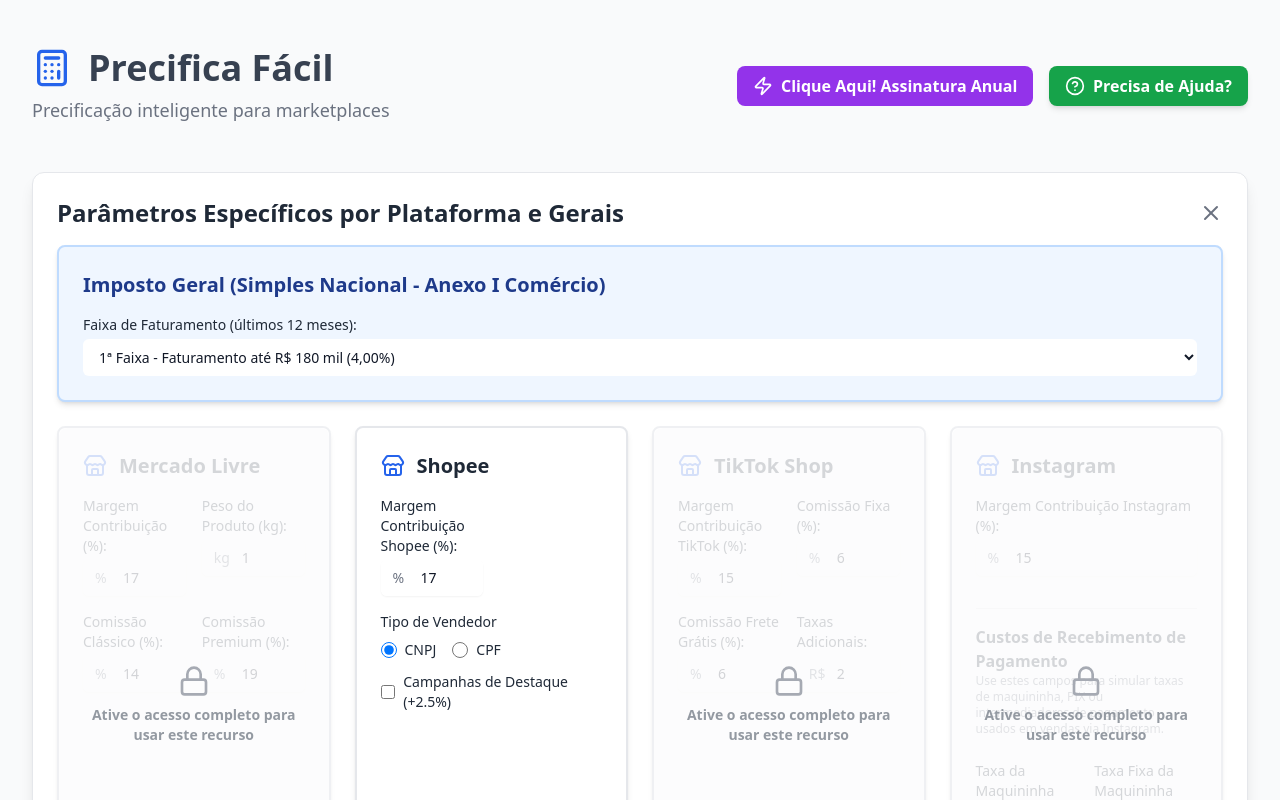
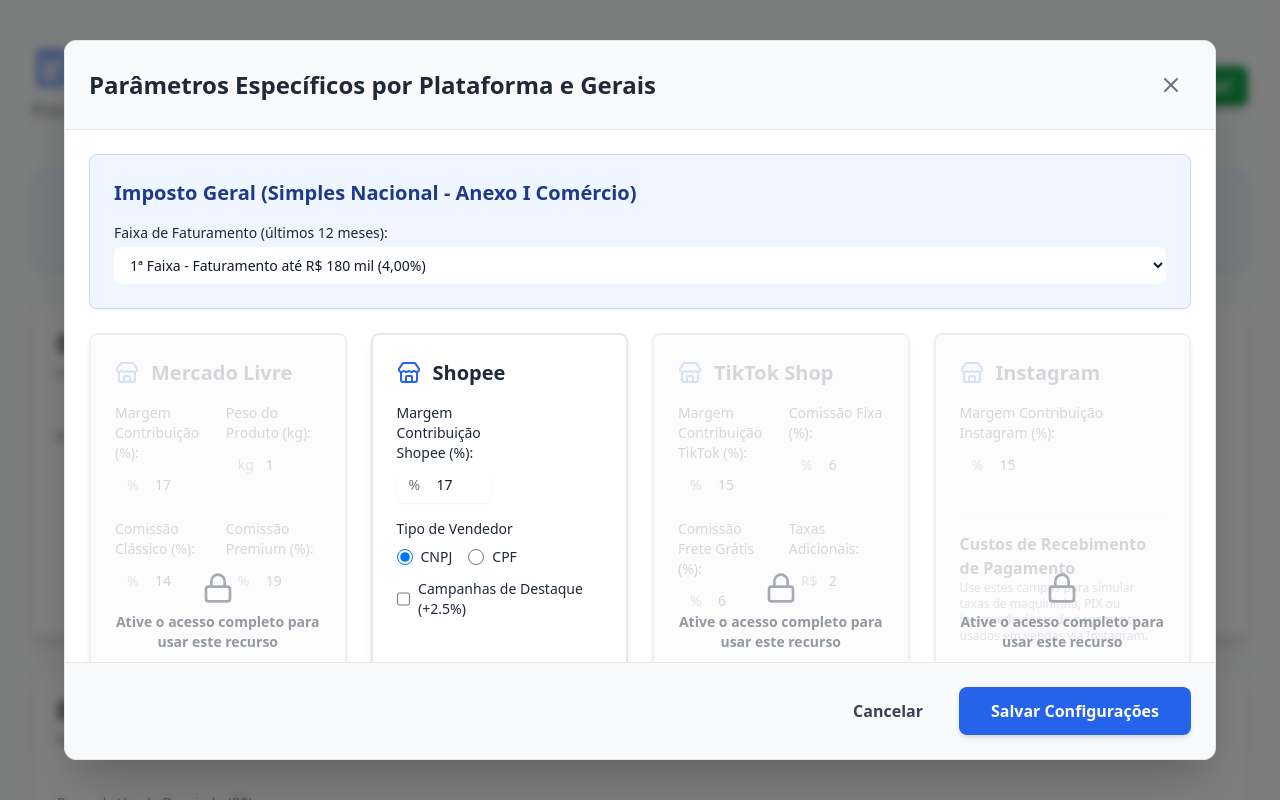
Before and after one commit to fabriciomarcato-cyber/precifica-facil, a React (Vite) app: page / in a window 1280 px wide. Both pictures are taken after a click on the button "Configuração". Shown: the top 800 px of the page. Built offline with nearby package versions, Linux system fonts and the light colour scheme.

Commit message:
Add files via upload

```diff
--- a/components/SettingsPanel.tsx
+++ b/components/SettingsPanel.tsx
@@ -95,19 +95,22 @@
   }
 
   return (
-    <div className="bg-white p-6 rounded-xl shadow-lg mb-8 border border-gray-200">
-      <div className="flex justify-between items-center mb-4">
-        <h2 className="text-2xl font-bold text-gray-800">Parâmetros Específicos por Plataforma e Gerais</h2>
+    <div className="fixed inset-0 z-50 flex items-center justify-center p-4 bg-black/50 backdrop-blur-sm">
+      <div className="bg-white rounded-xl shadow-2xl w-full max-w-6xl max-h-[90vh] flex flex-col overflow-hidden border border-gray-200">
+        {/* Header - Sticky */}
+        <div className="flex justify-between items-center p-6 border-b bg-gray-50">
+          <h2 className="text-xl md:text-2xl font-bold text-gray-800">Parâmetros Específicos por Plataforma e Gerais</h2>
           <button
             onClick={() => setIsOpen(false)}
-          className="text-gray-500 hover:text-gray-800"
+            className="text-gray-500 hover:text-gray-800 p-2 hover:bg-gray-200 rounded-full transition-colors"
           >
             <svg xmlns="http://www.w3.org/2000/svg" width="24" height="24" viewBox="0 0 24" fill="none" stroke="currentColor" strokeWidth="2" strokeLinecap="round" strokeLinejoin="round"><line x1="18" y1="6" x2="6" y2="18"></line><line x1="6" y1="6" x2="18" y2="18"></line></svg>
           </button>
         </div>
 
-      <div className="space-y-6">
-        <div className="bg-blue-50 p-6 rounded-lg shadow-md border-2 border-blue-200">
+        {/* Scrollable Content */}
+        <div className="flex-grow overflow-y-auto p-6 space-y-6">
+          <div className="bg-blue-50 p-6 rounded-lg shadow-sm border border-blue-200">
             <h3 className="text-xl font-bold text-blue-900 mb-4">Imposto Geral (Simples Nacional - Anexo I Comércio)</h3>
             <div>
               <label htmlFor="simplesNacional" className="block text-sm font-medium text-gray-800">Faixa de Faturamento (últimos 12 meses):</label>
@@ -184,9 +187,20 @@
               <InputField label="Taxa Fixa PIX (R$):" unit="R$" value={settings.instagram.pixFeeFixed} onChange={(e) => handleInputChange('instagram', 'pixFeeFixed', e.target.value)} />
             </SettingsCard>
           </div>
+        </div>
 
-        <div className="flex justify-start pt-4">
-          <button onClick={handleSave} className="bg-blue-600 text-white font-bold py-3 px-6 rounded-lg hover:bg-blue-700 transition-colors shadow-md">
+        {/* Footer - Sticky */}
+        <div className="p-6 border-t bg-gray-50 flex flex-col sm:flex-row justify-end gap-3">
+          <button
+            onClick={() => setIsOpen(false)}
+            className="px-6 py-3 text-gray-700 font-semibold hover:bg-gray-200 rounded-lg transition-colors order-2 sm:order-1"
+          >
+            Cancelar
+          </button>
+          <button
+            onClick={handleSave}
+            className="bg-blue-600 text-white font-bold py-3 px-8 rounded-lg hover:bg-blue-700 transition-colors shadow-md order-1 sm:order-2"
+          >
             Salvar Configurações
           </button>
         </div>
```
Lines whose indentation alone changed are shown as unchanged.
